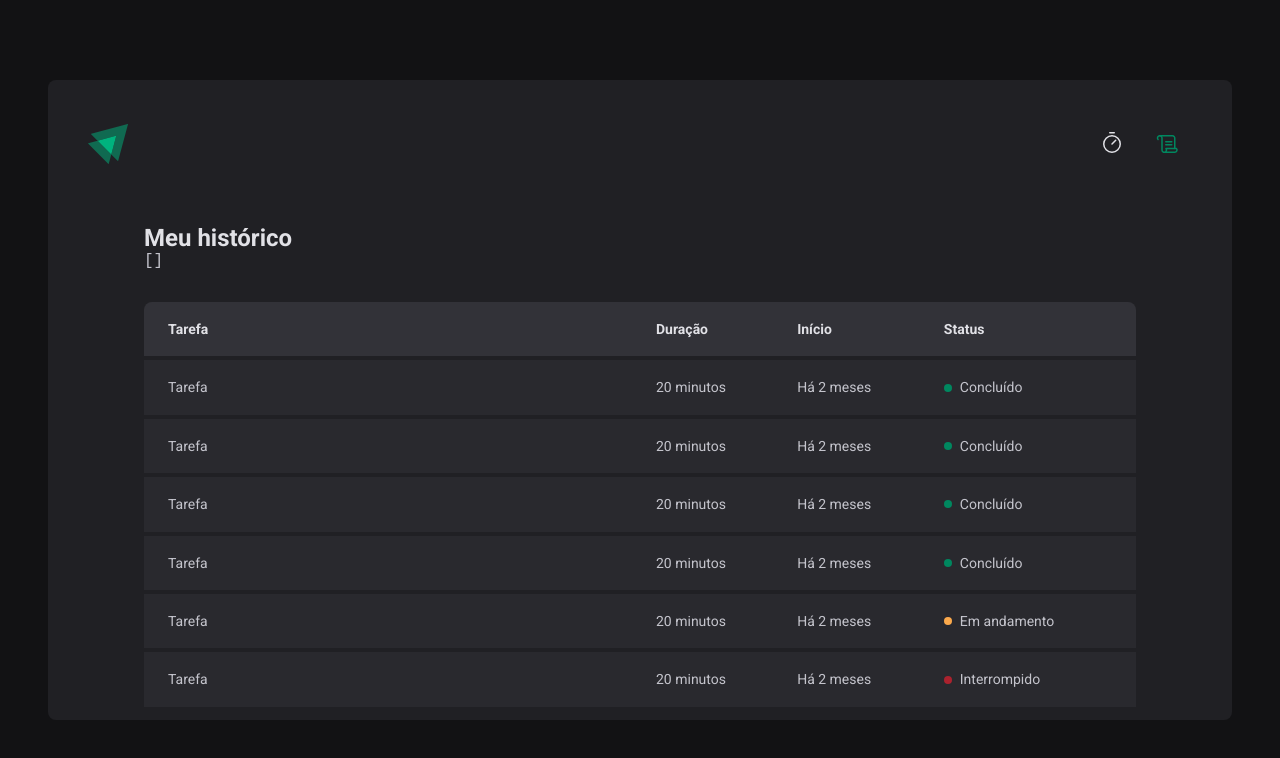
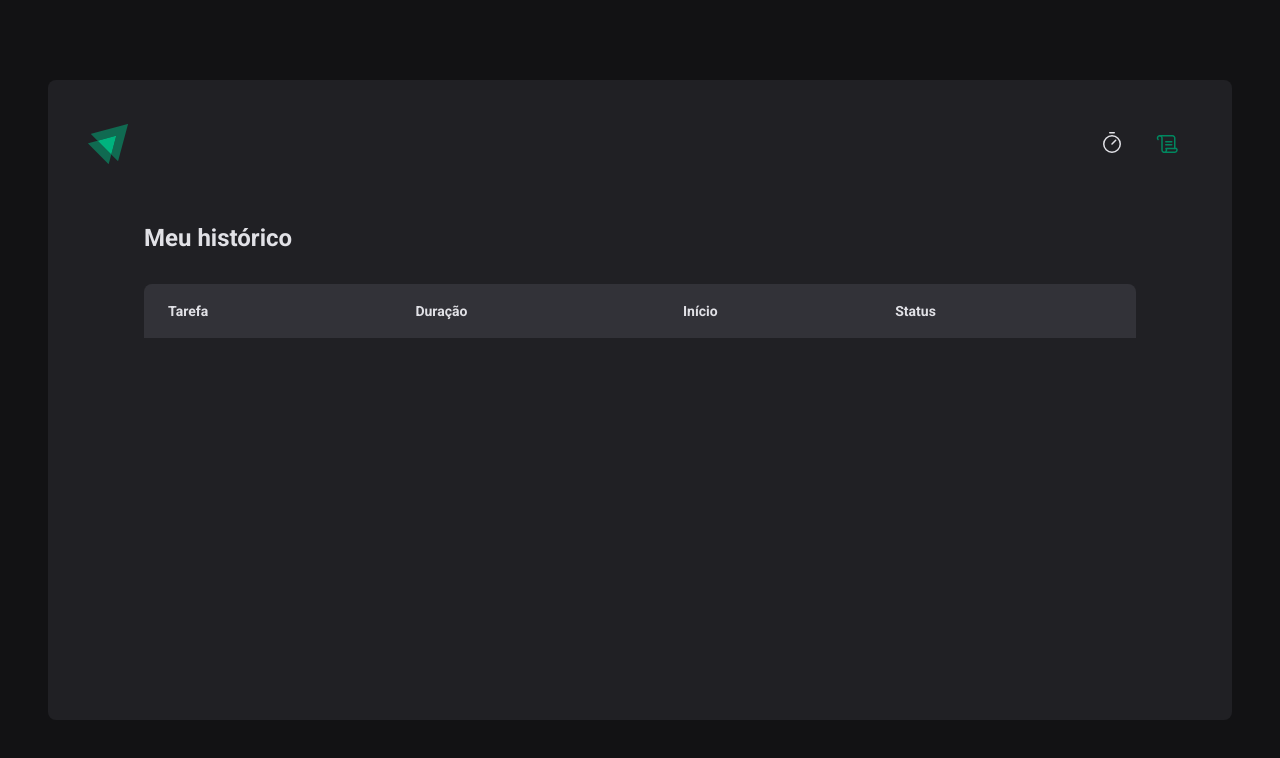
Before and after one commit to JoaoMagnago/02-ignite-timer, a React (Vite) app: page /history in a window 1280 px wide. Shown: the top 758 px of the page. Built offline with nearby package versions, Linux system fonts and the light colour scheme.

Commit message:
feat: use context to feed history page with real content

```diff
--- a/src/pages/History/index.tsx
+++ b/src/pages/History/index.tsx
@@ -8,8 +8,6 @@ export function History() {
   return (
     <HistoryContainer>
       <h1>Meu histórico</h1>
-
-      <pre>{JSON.stringify(cycles, null, 2)}</pre>
 
       <HistoryList>
         <table>
@@ -22,54 +20,28 @@ export function History() {
             </tr>
           </thead>
           <tbody>
-            <tr>
-              <td>Tarefa</td>
-              <td>20 minutos</td>
-              <td>Há 2 meses</td>
-              <td>
-                <Status statusColor="green">Concluído</Status>
-              </td>
-            </tr>
-            <tr>
-              <td>Tarefa</td>
-              <td>20 minutos</td>
-              <td>Há 2 meses</td>
-              <td>
-                <Status statusColor="green">Concluído</Status>
-              </td>
-            </tr>
-            <tr>
-              <td>Tarefa</td>
-              <td>20 minutos</td>
-              <td>Há 2 meses</td>
-              <td>
-                <Status statusColor="green">Concluído</Status>
-              </td>
-            </tr>
-            <tr>
-              <td>Tarefa</td>
-              <td>20 minutos</td>
-              <td>Há 2 meses</td>
-              <td>
-                <Status statusColor="green">Concluído</Status>
-              </td>
-            </tr>
-            <tr>
-              <td>Tarefa</td>
-              <td>20 minutos</td>
-              <td>Há 2 meses</td>
-              <td>
-                <Status statusColor="yellow">Em andamento</Status>
-              </td>
-            </tr>
-            <tr>
-              <td>Tarefa</td>
-              <td>20 minutos</td>
-              <td>Há 2 meses</td>
-              <td>
-                <Status statusColor="red">Interrompido</Status>
-              </td>
-            </tr>
+            {cycles.map((cycle) => {
+              return (
+                <tr key={cycle.id}>
+                  <td>{cycle.task}</td>
+                  <td>{cycle.minutesAmmount} minutos</td>
+                  <td>Há {cycle.startDate.toISOString()} meses</td>
+                  <td>
+                    {cycle.finishedDate && (
+                      <Status statusColor="green">Concluído</Status>
+                    )}
+
+                    {cycle.interruptedDate && (
+                      <Status statusColor="red">Interrompido</Status>
+                    )}
+
+                    {!cycle.finishedDate && !cycle.interruptedDate && (
+                      <Status statusColor="yellow">Em andamento</Status>
+                    )}
+                  </td>
+                </tr>
+              )
+            })}
           </tbody>
         </table>
       </HistoryList>
```
